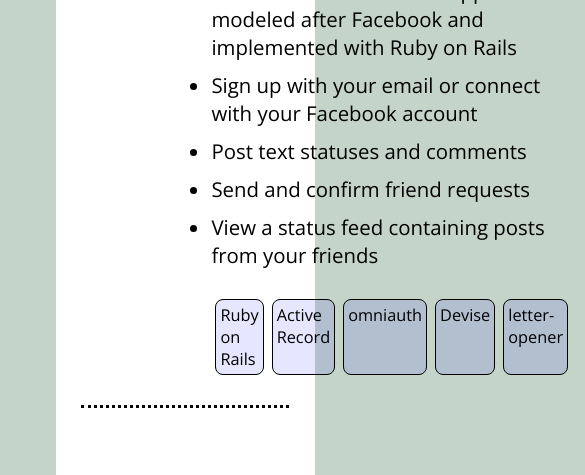
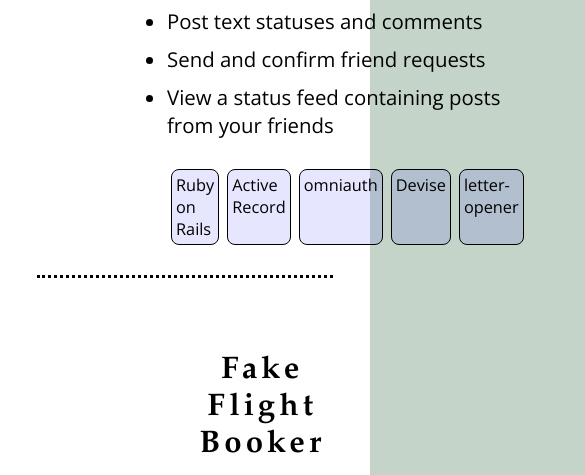
Before and after one commit to ericmailr/resume, a website: page index.html in a window 390 px wide. Shown: the part 1066-1541 px from the top of the page, 585 px wide, since content can reach past the window. Drawn offline with nearby package versions, Linux system fonts and the light colour scheme.

Commit message:
remove margin for small devices

```diff
--- a/styles.css
+++ b/styles.css
@@ -136,6 +136,11 @@ nav ul li:hover {
     align-items: center;
 }
 
+@media only screen and (max-width: 600px) {
+  #container {
+      margin: 0;
+  }
+}
 
 /* added so navigation anchor isn't covered by header */
 .section-container {
```
